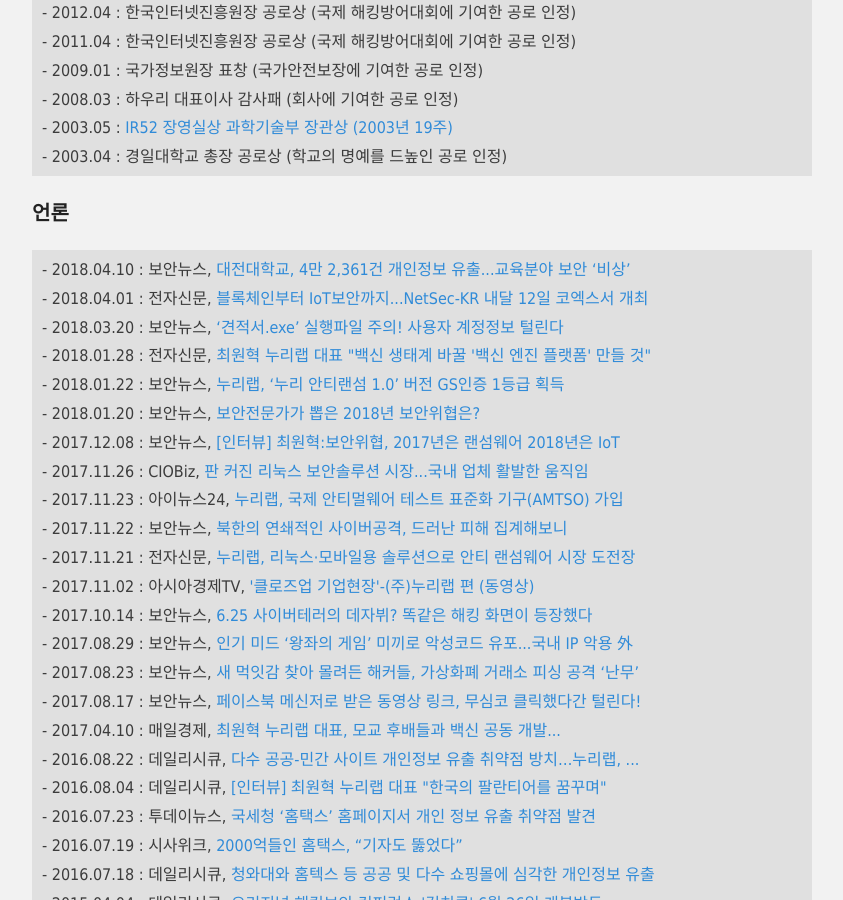
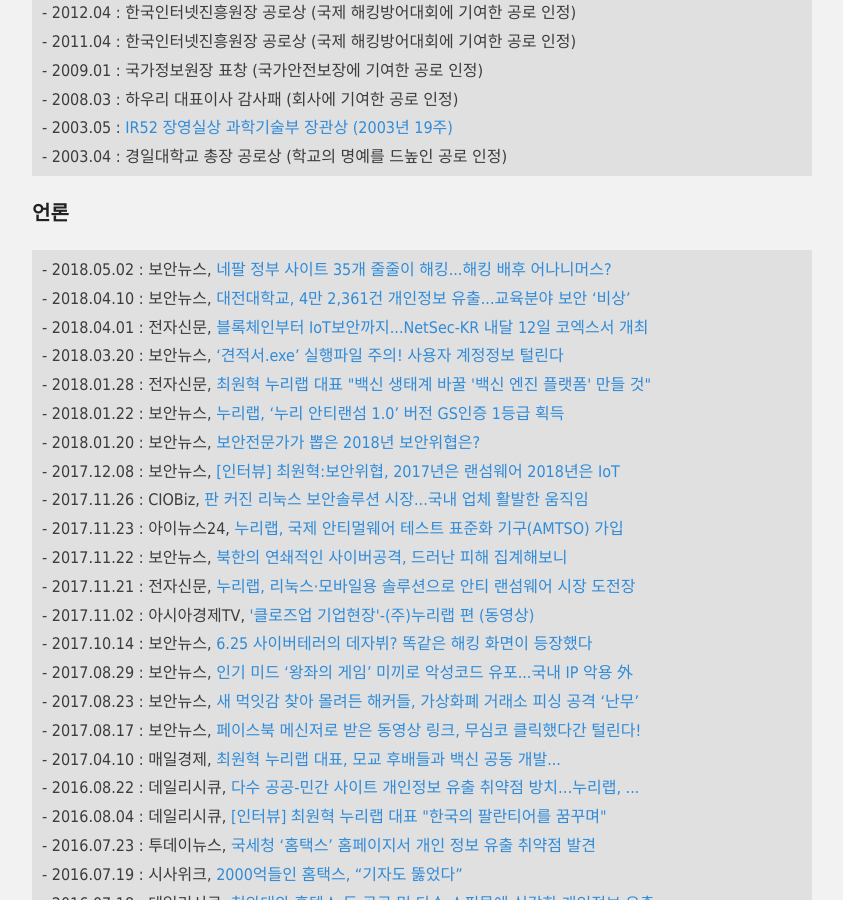
Before and after one commit to hanul93/hanul93.github.com, a Jekyll site: the page built from about.md, in a window 1280 px wide and 900 px high, scrolled down 1626 px. Shown: the whole window, without its empty margins (218-1061 px from the left). Built offline with Jekyll 4.4.1, drawn with Linux system fonts in a browser that asks for light colours; nearby versions of some CDN libraries.

Commit message:
언론 추가

```diff
--- a/about.md
+++ b/about.md
@@ -67,7 +67,8 @@
 
 ### 언론
 
-<div class="highlighter-rouge"><pre class="highlight"><code class="keibox">- 2018.04.10 : 보안뉴스, <a href="http://www.boannews.com/media/view.asp?idx=68281&kind=1">대전대학교, 4만 2,361건 개인정보 유출...교육분야 보안 ‘비상’</a>
+<div class="highlighter-rouge"><pre class="highlight"><code class="keibox">- 2018.05.02 : 보안뉴스, <a href="http://www.boannews.com/media/view.asp?idx=68990&kind=1">네팔 정부 사이트 35개 줄줄이 해킹...해킹 배후 어나니머스?</a>
+- 2018.04.10 : 보안뉴스, <a href="http://www.boannews.com/media/view.asp?idx=68281&kind=1">대전대학교, 4만 2,361건 개인정보 유출...교육분야 보안 ‘비상’</a>
 - 2018.04.01 : 전자신문, <a href="http://www.etnews.com/20180330000237">블록체인부터 IoT보안까지...NetSec-KR 내달 12일 코엑스서 개최</a>
 - 2018.03.20 : 보안뉴스, <a href="http://www.boannews.com/media/view.asp?idx=67662&kind=">‘견적서.exe’ 실행파일 주의! 사용자 계정정보 털린다</a>
 - 2018.01.28 : 전자신문, <a href="http://www.etnews.com/20180128000039">최원혁 누리랩 대표 "백신 생태계 바꿀 '백신 엔진 플랫폼' 만들 것"</a>
```
